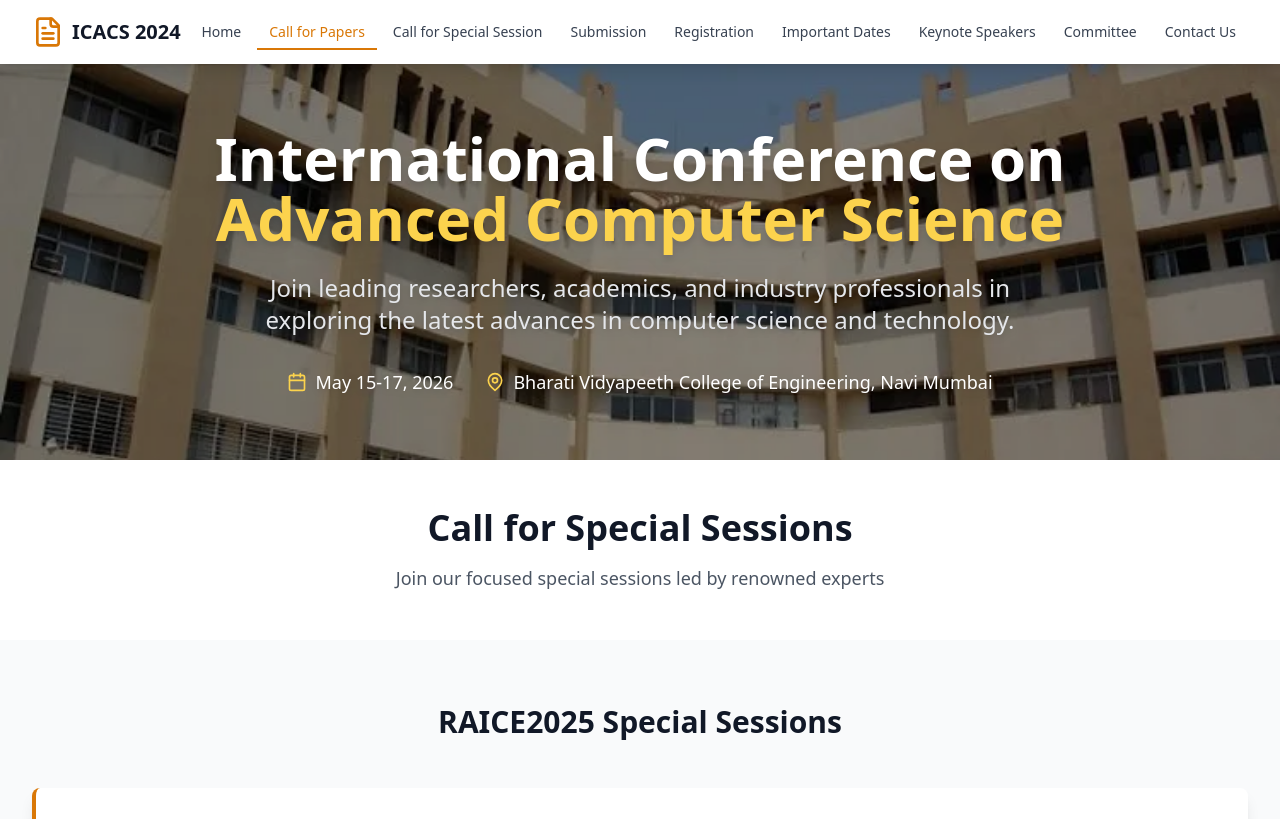
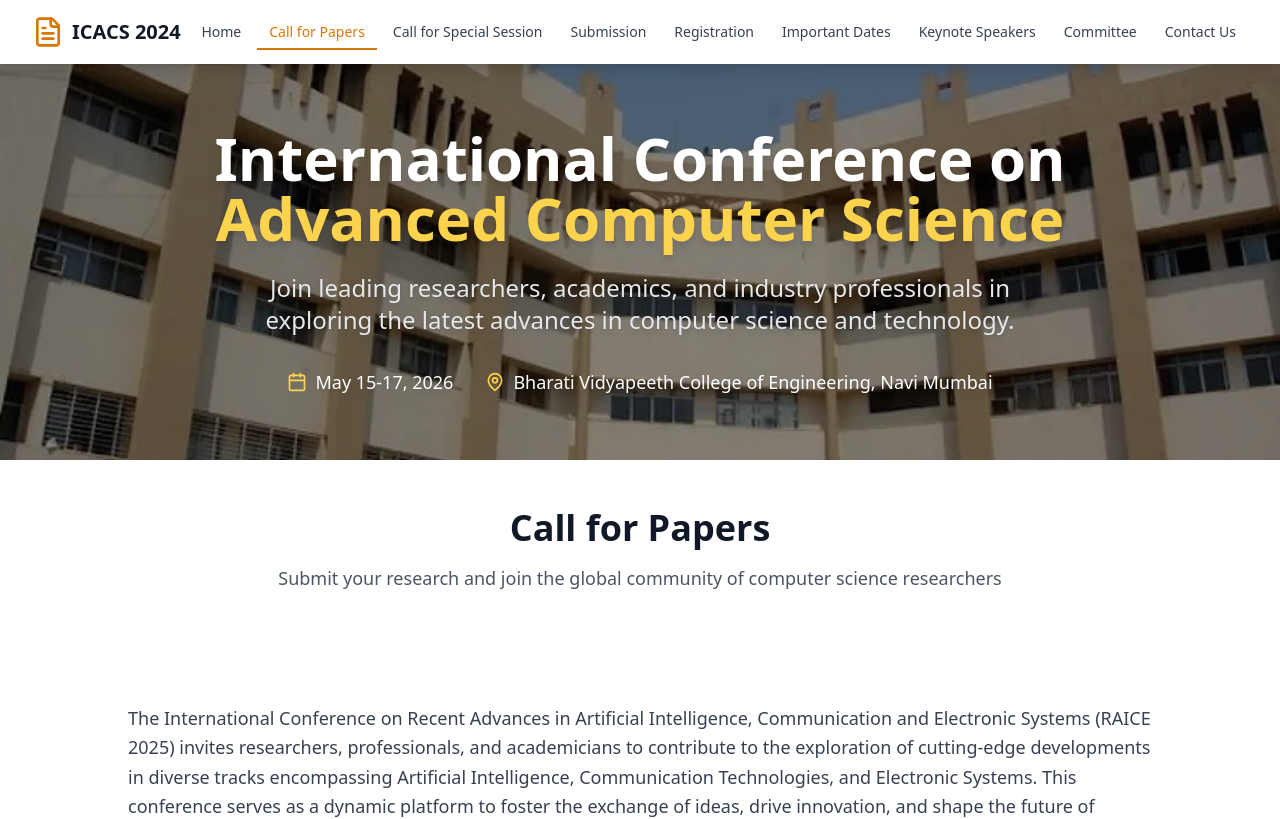
Before and after one commit to Mit-Gandhi/College-Website, a React (Vite) app: page /call-for-papers in a window 1280 px wide. Shown: the top 819 px of the page. Built offline with nearby package versions, Linux system fonts and the light colour scheme.

Commit message:
Update CallForPapersPage

```diff
--- a/src/pages/CallForPapersPage.tsx
+++ b/src/pages/CallForPapersPage.tsx
@@ -1,24 +1,24 @@
 import React from 'react';
-import CallForSpecialSession from '../components/CallForSpecialSession';
+import CallForPapers from '../components/CallForPapers';
 import PageHeader from '../components/PageHeader';
 
-const CallForSpecialSessionPage = () => {
+const CallForPapersPage = () => {
   return (
     <div>
       <PageHeader />
       <div className="py-12 bg-white">
         <div className="max-w-7xl mx-auto px-4 sm:px-6 lg:px-8 text-center">
           <h2 className="text-3xl md:text-4xl font-bold text-gray-900 mb-4">
-            Call for Special Sessions
+            Call for Papers
           </h2>
           <p className="text-lg text-gray-600 max-w-3xl mx-auto">
-            Join our focused special sessions led by renowned experts
+            Submit your research and join the global community of computer science researchers
           </p>
         </div>
       </div>
-      <CallForSpecialSession />
+      <CallForPapers />
     </div>
   );
 };
 
-export default CallForSpecialSessionPage;
+export default CallForPapersPage;
```
